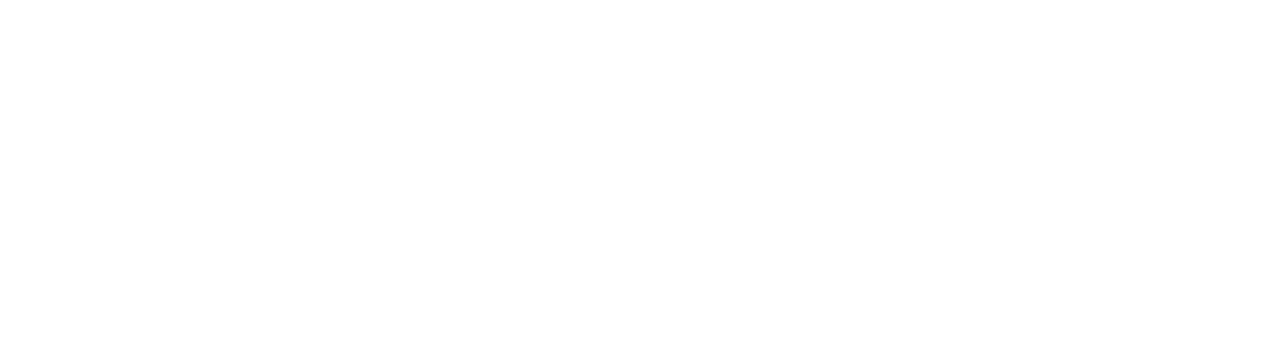
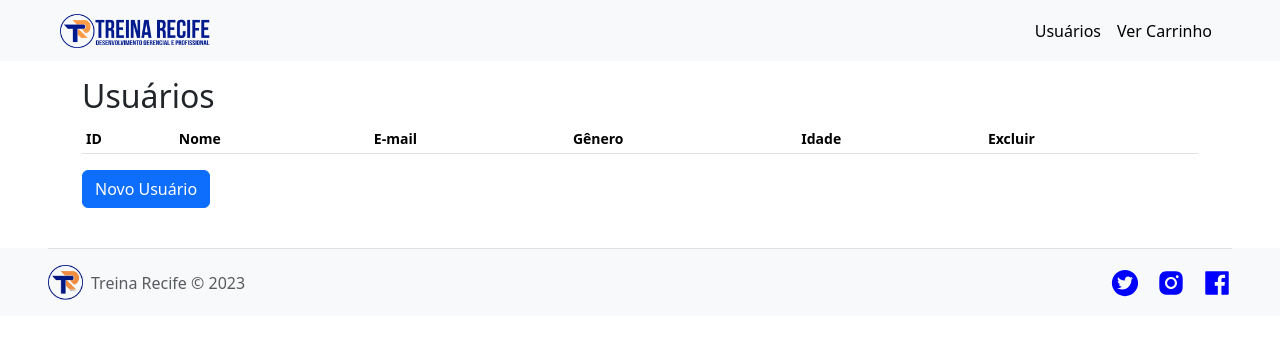
Before and after one commit to adsonb87/treina-recife-portal-web, a React (Create React App) app: page /usuarios in a window 1280 px wide. Before the commit this address had no page. Shown: the top 338 px of the page. Built offline with nearby package versions, Linux system fonts and the light colour scheme; data requests are answered from the project's data file.

Commit message:
Configuração da página de usuários, conexão com o json-server, funcionalidade de listar e excluir usuários

```diff
--- /dev/null
+++ b/db.json
@@ -0,0 +1,3 @@
+{
+  "usuarios": []
+}
--- a/package.json
+++ b/package.json
@@ -3,6 +3,8 @@
   "version": "0.1.0",
   "private": true,
   "dependencies": {
+    "axios": "^1.4.0",
+    "json-server": "^0.17.3",
     "react": "^18.2.0",
     "react-dom": "^18.2.0",
     "react-icons": "^4.10.1",
--- a/src/App.js
+++ b/src/App.js
@@ -5,6 +5,7 @@
 import Curso from "./pages/Curso";
 import CarrinhoDeCompras from "./pages/CarrinhoDeCompras";
 import { GlobalProvider } from "./contexts/GlobalContext";
+import Usuarios from "./pages/Usuarios";
 
 function App() {
   return (
@@ -15,6 +16,7 @@
           <Route path="/cursos" element={<Home />} />
           <Route path="/cursos/:id" element={<Curso />} />
           <Route path="/carrinho" element={<CarrinhoDeCompras />} />
+          <Route path="/usuarios" element={<Usuarios />}/>
         </Routes>
       </BrowserRouter>
     </GlobalProvider>
--- a/src/components/Cabecalho/index.js
+++ b/src/components/Cabecalho/index.js
@@ -14,6 +14,11 @@
                     <div className="collapse navbar-collapse justify-content-end" id="navbarNav">
                     <ul className="navbar-nav">
                         <li className="nav-item">
+                            <Link className="nav-link active" aria-current="page" to="/usuarios">
+                               Usuários
+                            </Link>
+                        </li>
+                        <li className="nav-item">
                             <Link className="nav-link active" aria-current="page" to="/carrinho">
                                 Ver Carrinho
                             </Link>
--- /dev/null
+++ b/src/pages/Usuarios/index.js
@@ -0,0 +1,65 @@
+import { useEffect, useState } from "react";
+import Cabecalho from "../../components/Cabecalho";
+import Footer from "../../components/Footer";
+import { deletarUsuario, listarUsuarios } from "../../services/api";
+
+
+
+function Usuarios() {
+
+    const [usuarios, setUsuarios] = useState([]);
+
+    async function handlerExcluir(id){
+        await deletarUsuario(id);
+        window.location.reload();
+    }
+
+    useEffect(() => {
+        listarUsuarios(setUsuarios)
+    }, [])
+
+    return (
+        <>
+            <Cabecalho />
+            <div className="container py-3">
+                <h2>Usuários</h2>
+                <div className="table-responsive small">
+                    <table className="table table-striped table-sm">
+                        <thead>
+                            <tr>
+                                <th scope="col">ID</th>
+                                <th scope="col">Nome</th>
+                                <th scope="col">E-mail</th>
+                                <th scope="col">Gênero</th>
+                                <th scope="col">Idade</th>
+                                <th scope="col">Excluir</th>
+                            </tr>
+                        </thead>
+                        <tbody>
+                            {
+                                usuarios.map((usuario) => (
+                                    <tr key={usuario.id}>
+                                        <td>{usuario.id}</td>
+                                        <td>{usuario.nome} {usuario.sobrenome}</td>
+                                        <td>{usuario.email}</td>
+                                        <td>{usuario.genero}</td>
+                                        <td>{usuario.idade}</td>
+                                        <td>
+                                             <button className="btn btn-sm btn-primary" onClick={() => handlerExcluir(usuario.id)}>
+                                                Excluir
+                                            </button>
+                                        </td>
+                                    </tr>
+                                ))
+                            }
+                        </tbody>
+                    </table>
+                    <button className="btn btn-primary" onClick={() => {}}> Novo Usuário </button>
+                </div>
+            </div>
+            <Footer />
+        </>
+    )
+}
+
+export default Usuarios;
--- /dev/null
+++ b/src/services/api.js
@@ -0,0 +1,17 @@
+import axios from "axios";
+
+const api = axios.create({
+    baseURL: "http://localhost:8080",
+})
+
+export async function listarUsuarios(setUsuarios) {
+    await api.get("/usuarios").then(
+        (response) => {
+            setUsuarios(response.data)
+        }
+    ).catch(() => alert("Erro de rede !"));
+}
+
+export async function deletarUsuario(indice){
+    await api.delete(`/usuarios/${indice}`).catch((error) => console.error(error));
+}
```
Also changed, not shown: 2 other files (tests, documents, lock files or other folders).
